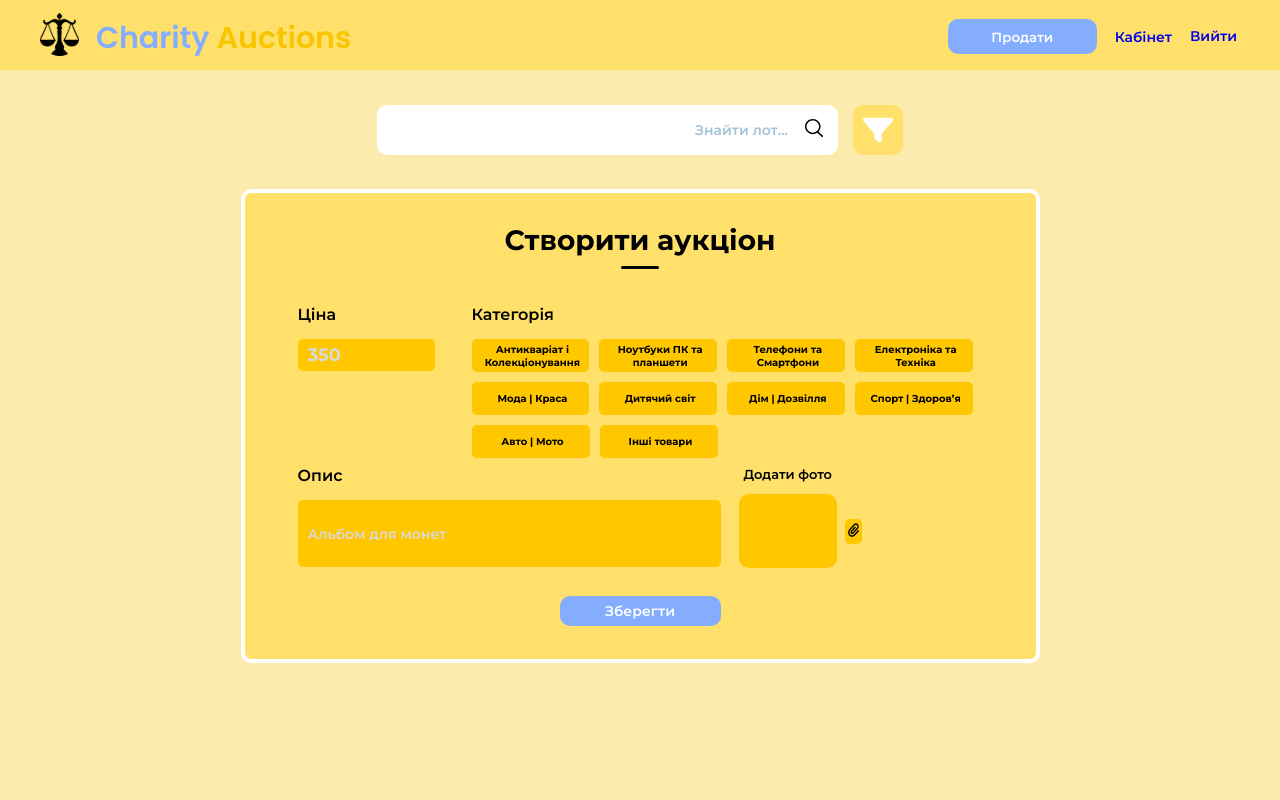
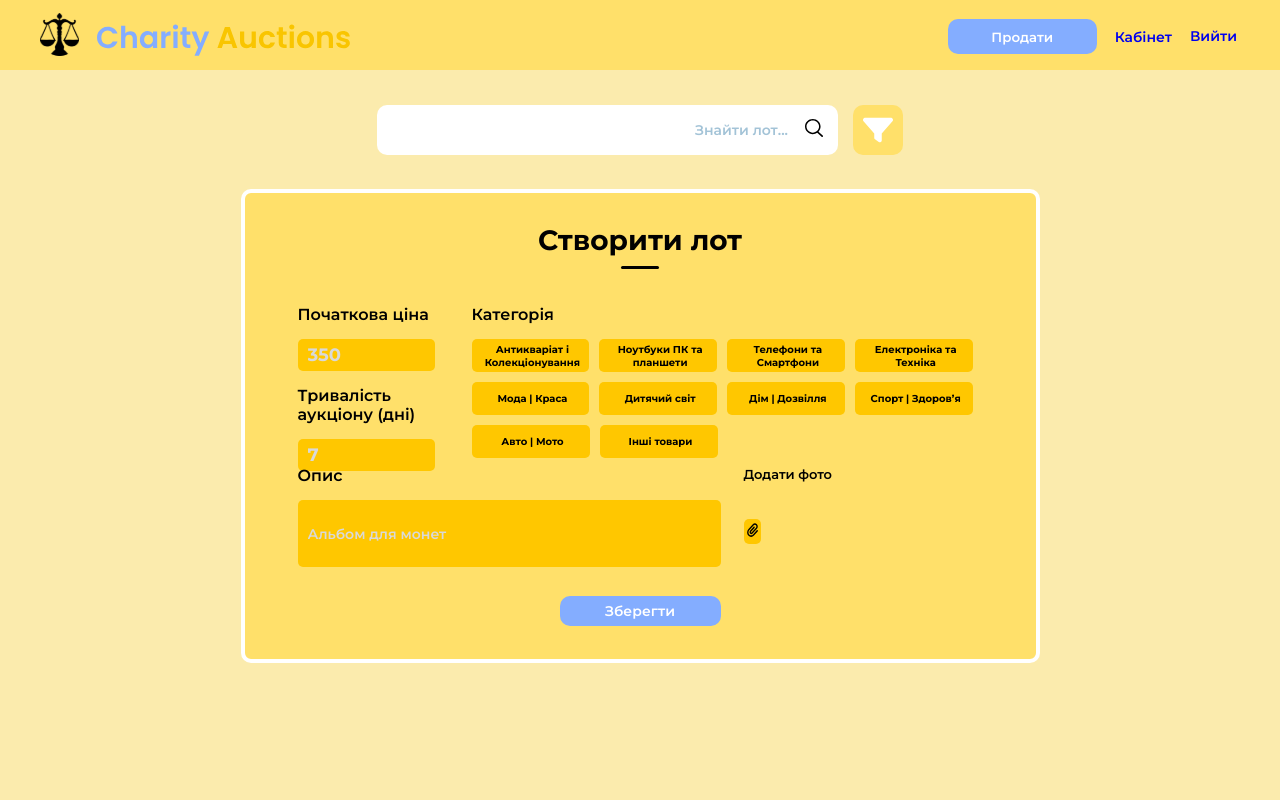
Before and after one commit to Andry925/charity_auctions2, a React (Create React App) app in the folder frontend/: page /create in a window 1280 px wide. Shown: the top 800 px of the page. Built offline with nearby package versions, Linux system fonts and the light colour scheme.

Commit message:
feat: add functionality to create auction from a page

```diff
--- a/frontend/src/Components/CreateLot/CreateLot.jsx
+++ b/frontend/src/Components/CreateLot/CreateLot.jsx
@@ -1,37 +1,80 @@
 import React, { useState } from 'react';
 import { useParams } from 'react-router-dom';
 import clip from '../Assets/clip.svg';
+import { useNavigate } from 'react-router-dom';
 import './CreateLot.css';
+import { updateTokens } from "../../utils/refreshToken";
+import axios from "axios";
 
 const CreateLot = () => {
     const { lotId } = useParams();
-    const [price, setPrice] = useState('');
-    const [descr, setDescr] = useState('');
-    const [photo, setPhoto] = useState('');
+    const [starting_price, setPrice] = useState('');
+    const [description, setDescr] = useState('');
+    const [auction_duration, setDuration] = useState('');
+    const [image_url, setPhoto] = useState(null);
+    const navigate = useNavigate();
 
     const saveChanges = () => {
-        const editedLot = { price, descr, photo };
+        const editedLot = { starting_price, description, auction_duration, image_url };
         localStorage.setItem('editedLot', JSON.stringify(editedLot));
         window.location.href = '/cabinet';
+    };
+
+    const handleLotCreation = async () => {
+        try {
+            const formData = new FormData();
+            formData.append('starting_price', starting_price);
+            formData.append('description', description);
+            formData.append('auction_duration', auction_duration);
+            if (image_url) {
+                formData.append('image_url', image_url);
+            }
+
+            const response = await axios.post("http://127.0.0.1:8000/api/auctions/all-auctions", formData, {
+                headers: {
+                    'Authorization': `Bearer ${localStorage.getItem('accessToken')}`,
+                    'Content-Type': 'multipart/form-data'
+                }
+            });
+            if (response.status === 401) {
+                updateTokens();
+            } else if (response.status === 200 || response.status === 201) {
+                navigate('/home-acc');
+            }
+        } catch (error) {
+            console.error("Failed to create lot", error);
+        }
     };
 
     return (
         <div className='container'>
             <div className="header">
-                <div className="text">Створити аукціон</div>
+                <div className="text">Створити лот</div>
                 <div className="underline"></div>
             </div>
-            <div className='price-category'>
-                <div className='price-div'>
-                    <div className="price-caption">Ціна</div>
+            <div className='starting_price-category'>
+                <div className='starting_price-div'>
+                    <div className="starting_price-caption">Початкова ціна</div>
                     <input
-                        className='price-input'
+                        className='starting_price-input'
                         type="text"
                         placeholder='350'
                         maxLength="5"
-                        value={price}
+                        value={starting_price}
                         onChange={(e) => setPrice(e.target.value)}
                     />
+                    <div className="duration-div">
+                        <div className='duration-caption'>Тривалість аукціону (дні)</div>
+                        <input
+                            type="number"
+                            className='duration-input'
+                            placeholder="7"
+                            min="1"
+                            max="30"
+                            value={auction_duration}
+                            onChange={(e) => setDuration(e.target.value)}
+                        />
+                    </div>
                 </div>
                 <div className='category-div'>
                     <div className='category-caption'>Категорія</div>
@@ -53,23 +96,23 @@ const CreateLot = () => {
                     </div>
                 </div>
             </div>
-            <div className='description-photo'>
-                <div className="descr-div">
-                    <div className='descr-caption'>Опис</div>
+            <div className='descriptioniption-image_url'>
+                <div className="description-div">
+                    <div className='description-caption'>Опис</div>
                     <input
                         type="text"
-                        className='descr-text'
+                        className='description-text'
                         placeholder="Альбом для монет"
                         maxLength="50"
-                        value={descr}
+                        value={description}
                         onChange={(e) => setDescr(e.target.value)}
                     />
                 </div>
-                <div className="photo-div">
-                    <div className='photo-caption'>Додати фото</div>
-                    <div className="photo-div-components">
-                        <div className="lot-photo-edit-page">
-                            {photo && <img src={photo} alt="lot" style={{ width: '100%', height: '100%' }} />}
+                <div className="image_url-div">
+                    <div className='image_url-caption'>Додати фото</div>
+                    <div className="image_url-div-components">
+                        <div className="lot-image_url-edit-page">
+                            {image_url && <img src={URL.createObjectURL(image_url)} alt="lot" style={{ width: '100%', height: '100%' }} />}
                         </div>
                         <label htmlFor="fileInput" className="pin">
                             <input
@@ -79,8 +122,7 @@ const CreateLot = () => {
                                 style={{ display: 'none' }}
                                 onChange={(e) => {
                                     const file = e.target.files[0];
-                                    const imageUrl = URL.createObjectURL(file);
-                                    setPhoto(imageUrl);
+                                    setPhoto(file);
                                 }}
                             />
                             <img src={clip} alt="clip" className="clip" />
@@ -89,10 +131,10 @@ const CreateLot = () => {
                 </div>
             </div>
             <div className='edit-page-button'>
-                <button className='submit' onClick={saveChanges}>Зберегти</button>
+                <button className='submit' onClick={handleLotCreation}>Зберегти</button>
             </div>
         </div>
-    )
-}
+    );
+};
 
 export default CreateLot;
```
